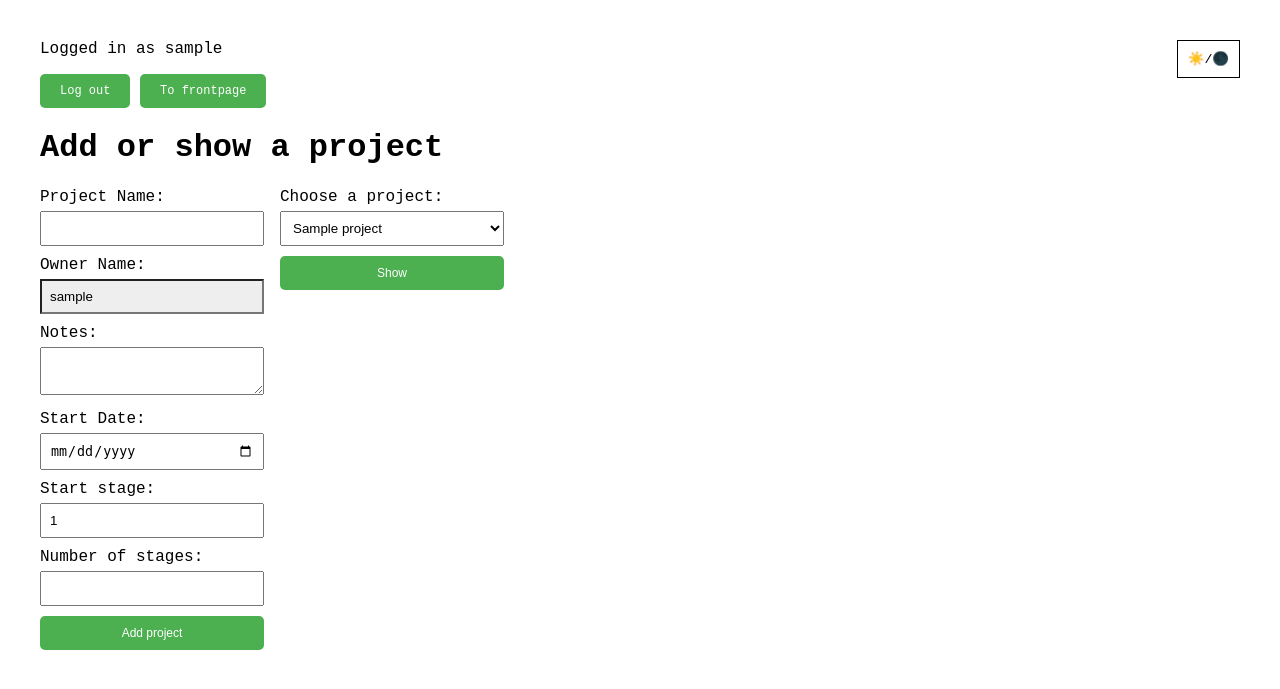
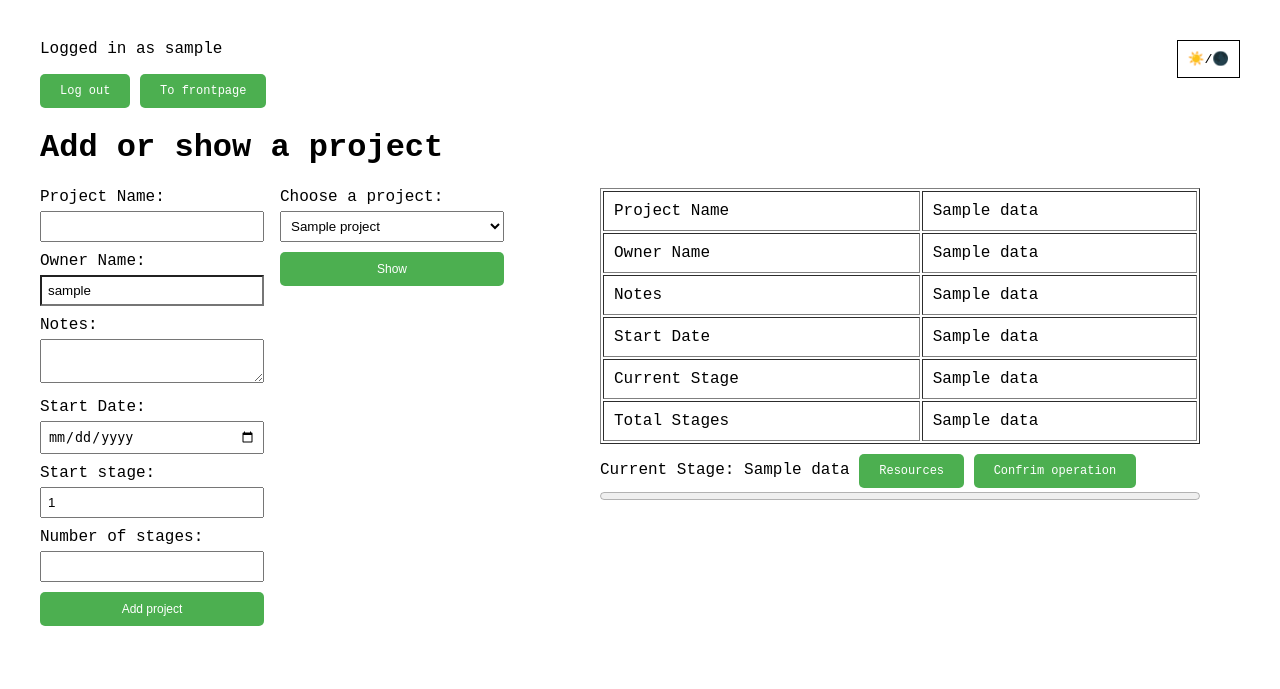
Before and after one commit to attepajula/Web-tietokanta, a Flask app: template templates/projects.html in a window 1280 px wide. Shown: the top 689 px of the page. Run offline with Flask 3, Linux system fonts and the light colour scheme; the visitor is signed in with stand-in values (Sample User, id 1); the template is opened without the code that fills it: most values are stand-ins (such as "Sample title", 1, 10 or a date in 2020).

Commit message:
Stage of a project can be confirmed as ready.

```diff
--- a/app.py
+++ b/app.py
@@ -1,4 +1,4 @@
-from flask import Flask, render_template, redirect, request, session, flash
+from flask import Flask, render_template, redirect, request, session, flash, url_for
 from flask_sqlalchemy import SQLAlchemy
 from werkzeug.security import check_password_hash, generate_password_hash
 from os import getenv
@@ -101,32 +101,52 @@ def logout():
 def signup():
     return render_template("signup.html")
 
-@app.route("/show_project", methods=["POST", "GET"])
+@app.route("/show_project", methods=["GET", "POST"])
 def show_project():
-    if request.method == "GET":
+    if request.method == "POST":
         project = request.form["selected_project"]
-        sql = "SELECT * FROM projects WHERE project_name = :project_name"
-        try:
-            data = db.session.execute(text(sql), {"project_name": project}).fetchall()
-            app.logger.info("Query executed successfully.")
-            app.logger.info(f"Data: {data}")
-        except Exception as e:
-            app.logger.error(f"Error executing query: {str(e)}")
+        session["selected_project"] = project
+    elif request.method == "GET":
+        project = session.get("selected_project")
     else:
-        app.logger.info("Request method is not POST.")
-    return redirect("/projects")
+        app.logger.info("Request method is invalid")
+    sql = "SELECT * FROM projects WHERE owner_name = :owner_name AND project_name = :project_name;"
+    try:
+        data = db.session.execute(text(sql), {"project_name": project, "owner_name": session.get("username")}).fetchone()
+        session["selected_data"] = list(data)
+        app.logger.info("Query executed successfully.")
+        app.logger.info(f"Data: {data}")
+    except Exception as e:
+        app.logger.error(f"Error executing query: {str(e)}")
+    return projects(data=data)
 
 @app.route("/projects", methods=["GET"])
-def projects():
-    if request.method == "GET":
-        username = session.get("username")
-        sql = "SELECT project_name FROM projects WHERE owner_name = :username;"
-        try:
-            projects = db.session.execute(text(sql), {"username": username}).fetchall()
-        except:
-            projects = []
-            flash("No projects yet", "error")
-    return render_template("projects.html", projects=projects)
+def projects(data=None):
+    username = session.get("username")
+    sql = "SELECT project_name FROM projects WHERE owner_name = :username;"
+    try:
+        projects = db.session.execute(text(sql), {"username": username}).fetchall()
+    except:
+        projects = []
+        flash("No projects yet", "error")
+    return render_template("projects.html", projects=projects, data=data)
+
+@app.route("/confirm")
+def confirm():
+    data = session.get("selected_data")
+    sql = "UPDATE projects SET start_stage = :start_stage WHERE owner_name = :owner_name AND project_name = :project_name;"
+    app.logger.info(f"try to confirm: {data}")
+    try:
+        db.session.execute(text(sql), {"start_stage": data[5]+1, "project_name":data[1], "owner_name":data[2]})
+        db.session.commit()
+        flash("Operation confirmed", "success")
+    except:
+        flash("Operation failed", "error")
+    return redirect(url_for("show_project"))
+
+@app.route("/resources")
+def resources():
+    return render_template("resources.html")
 
 if __name__ == "__main__":
     app.run(debug=True)
--- a/templates/projects.html
+++ b/templates/projects.html
@@ -25,7 +25,7 @@
 
         input, textarea, select {
             width: calc(100% - 16px);
-            padding: 8px;
+            padding: 6px;
             margin-bottom: 10px;
             box-sizing: border-box;
         }
@@ -44,7 +44,7 @@
         }
 
         input[readonly] {
-            background-color: #eee;
+            background-color: #fff;
         }
 
         a.submit-link {
@@ -67,6 +67,28 @@
             position: absolute;
             top: 0;
             right: 0;
+        }
+
+        table {
+            width: 50%;
+            margin-right: 40px;
+            margin-left: auto;
+        }
+
+        th, td {
+            padding: 10px;
+            text-align: left;
+        }
+
+        progress {
+            width: 100%;
+        }
+
+        div {
+            width: 50%;
+            margin-top: 10px;
+            margin-right: 40px;
+            margin-left: auto;
         }
 
         .dark-mode {
@@ -136,10 +158,45 @@
     </form>
 
     {% if data %}
+        <!-- Chart -->
+        <table border="1">
+
+            <tr>
+                <td>Project Name</td>
+                <td>{{ data[1] }}</td>
+            </tr>
+            <tr>
+                <td>Owner Name</td>
+                <td>{{ data[2] }}</td>
+            </tr>
+            <tr>
+                <td>Notes</td>
+                <td>{{ data[3] }}</td>
+            </tr>
+            <tr>
+                <td>Start Date</td>
+                <td>{{ data[4] }}</td>
+            </tr>
+            <tr>
+                <td>Current Stage</td>
+                <td>{{ data[5] }}</td>
+            </tr>
+            <tr>
+                <td>Total Stages</td>
+                <td>{{ data[6] }}</td>
+            </tr>
+        </table>
+
+        <!-- Meter -->
+        <div>
+            <a>Current Stage: {{ data[5] }}</a>
+            <a href="/resources.html" class="submit-link">Resources</a>
+            <a href="/confirm" class="submit-link">Confrim operation</a>
+            <progress value="{{ data[5] }}" max="{{ data[6] }}"></progress>
+        </div>
+    {% endif %}
 
 
-
-    {% endif %}
 {% else %}
     <a href="/" class="submit-link">Log in</a>
 {% endif %}
```
